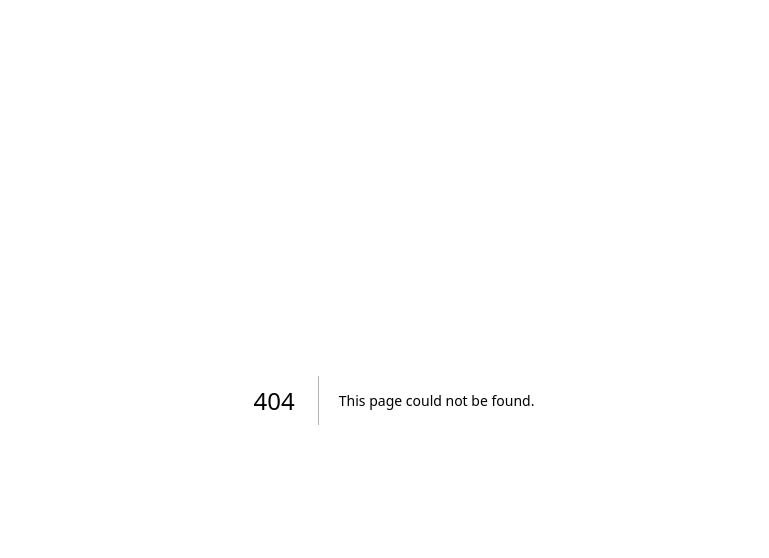
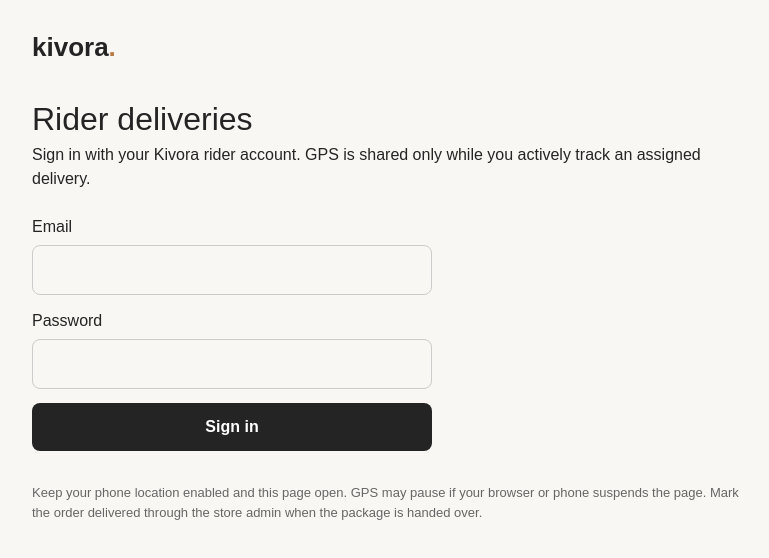
Before and after one commit to Surendra-dev545/kivora-ecommerce, a Next.js app: page /rider in a window 1280 px wide. Before the commit this address had no page. Shown: the top 558 px of the page, without its empty margins (246-1015 px from the left). Built offline with nearby package versions, Linux system fonts and the light colour scheme; no server answers.

Commit message:
Add rider sign-in and live GPS sharing page

```diff
--- /dev/null
+++ b/src/app/rider/page.tsx
@@ -0,0 +1,25 @@
+'use client';
+import {useCallback,useEffect,useRef,useState} from 'react';
+import Link from 'next/link';
+import {supabase} from '@/lib/supabase';
+type Delivery={id:string;order_number:string;customer_name:string;shipping_address:string;status:string};
+export default function RiderPage(){
+ const [email,setEmail]=useState(''),[password,setPassword]=useState(''),[orders,setOrders]=useState<Delivery[]>([]),[error,setError]=useState(''),[notice,setNotice]=useState(''),[busy,setBusy]=useState(false),[active,setActive]=useState<string|null>(null),[last,setLast]=useState('');
+ const watch=useRef<number|null>(null);
+ const token=useCallback(async()=> (await supabase.auth.getSession()).data.session?.access_token??'',[]);
+ const load=useCallback(async()=>{const t=await token();if(!t)return;const r=await fetch('/api/rider/orders',{headers:{Authorization:'Bearer '+t},cache:'no-store'});const j=await r.json();if(!r.ok)throw new Error(j.error||'Could not load deliveries');setOrders(j.orders??[]);},[token]);
+ useEffect(()=>{void supabase.auth.getSession().then(async({data})=>{if(data.session){setEmail(data.session.user.email??'');try{await load()}catch(e){setError(e instanceof Error?e.message:'Could not load deliveries')}}});return()=>{if(watch.current!==null)navigator.geolocation?.clearWatch(watch.current)}},[load]);
+ async function signIn(e:React.FormEvent){e.preventDefault();setBusy(true);setError('');const {data,error}=await supabase.auth.signInWithPassword({email,password});if(error)setError(error.message);else{setEmail(data.user.email??email);try{await load()}catch(e){setError(e instanceof Error?e.message:'Could not load deliveries')}}setBusy(false)}
+ async function start(order:Delivery){if(!navigator.geolocation){setError('GPS is not available in this browser.');return}const t=await token();if(!t){setError('Please sign in again.');return}setError('');setNotice('Allow location access when your phone asks. Keep this page open during delivery.');setActive(order.id);
+ watch.current=navigator.geolocation.watchPosition(async p=>{try{const r=await fetch('/api/rider/location',{method:'POST',headers:{'Content-Type':'application/json',Authorization:'Bearer '+t},body:JSON.stringify({orderId:order.id,latitude:p.coords.latitude,longitude:p.coords.longitude,accuracy:p.coords.accuracy})});const j=await r.json();if(!r.ok)throw new Error(j.error);setLast(new Date().toLocaleTimeString())}catch(e){setError(e instanceof Error?e.message:'Could not share GPS location')}},{enableHighAccuracy:true,maximumAge:5000,timeout:20000});
+ }
+ function stop(){if(watch.current!==null)navigator.geolocation.clearWatch(watch.current);watch.current=null;setActive(null);setNotice('Location sharing stopped on this device.')}
+ async function signOut(){stop();await supabase.auth.signOut();setOrders([]);setEmail('')}
+ return <main style={{maxWidth:760,margin:'0 auto',padding:'28px 18px',fontFamily:'Arial,sans-serif',color:'#242424'}}><header style={{display:'flex',justifyContent:'space-between',alignItems:'center',marginBottom:28}}><Link href="/" style={{fontSize:26,fontWeight:700,color:'inherit',textDecoration:'none'}}>kivora<span style={{color:'#b77a45'}}>.</span></Link>{email&&<button onClick={signOut}>Sign out</button>}</header><h1 style={{fontSize:32}}>Rider deliveries</h1><p>Sign in with your Kivora rider account. GPS is shared only while you actively track an assigned delivery.</p>
+ {error&&<p role="alert" style={{padding:12,background:'#fff0ee',color:'#9c3024'}}>{error}</p>}{notice&&<p role="status" style={{padding:12,background:'#edf7ef'}}>{notice}{last?' Last GPS update: '+last:''}</p>}
+ {!email?<form onSubmit={signIn} style={{display:'grid',gap:14,maxWidth:400,marginTop:24}}><label>Email<input type="email" required value={email} onChange={e=>setEmail(e.target.value)} style={field}/></label><label>Password<input type="password" required value={password} onChange={e=>setPassword(e.target.value)} style={field}/></label><button disabled={busy} style={primary}>{busy?'Signing in…':'Sign in'}</button></form>:<section style={{display:'grid',gap:14,marginTop:24}}><button onClick={()=>void load()} style={{justifySelf:'start'}}>Refresh deliveries</button>{orders.length===0?<p>No assigned deliveries are ready yet. Ask the store admin to assign an order to your rider account.</p>:orders.map(o=><article key={o.id} style={{border:'1px solid #ddd',borderRadius:14,padding:18}}><strong>Order {o.order_number}</strong><p>{o.customer_name}</p><p>{o.shipping_address}</p><p>Status: {o.status.replaceAll('_',' ')}</p>{active===o.id?<button onClick={stop} style={stopStyle}>Stop GPS sharing</button>:<button onClick={()=>start(o)} style={primary}>Start live GPS</button>}</article>)}</section>}
+ <p style={{fontSize:13,color:'#666',marginTop:32}}>Keep your phone location enabled and this page open. GPS may pause if your browser or phone suspends the page. Mark the order delivered through the store admin when the package is handed over.</p></main>
+}
+const field={display:'block',width:'100%',padding:12,marginTop:6,border:'1px solid #ccc',borderRadius:8} as const;
+const primary={padding:'12px 18px',background:'#242424',color:'white',border:0,borderRadius:8,fontWeight:700} as const;
+const stopStyle={...primary,background:'#9c3024'};
```
